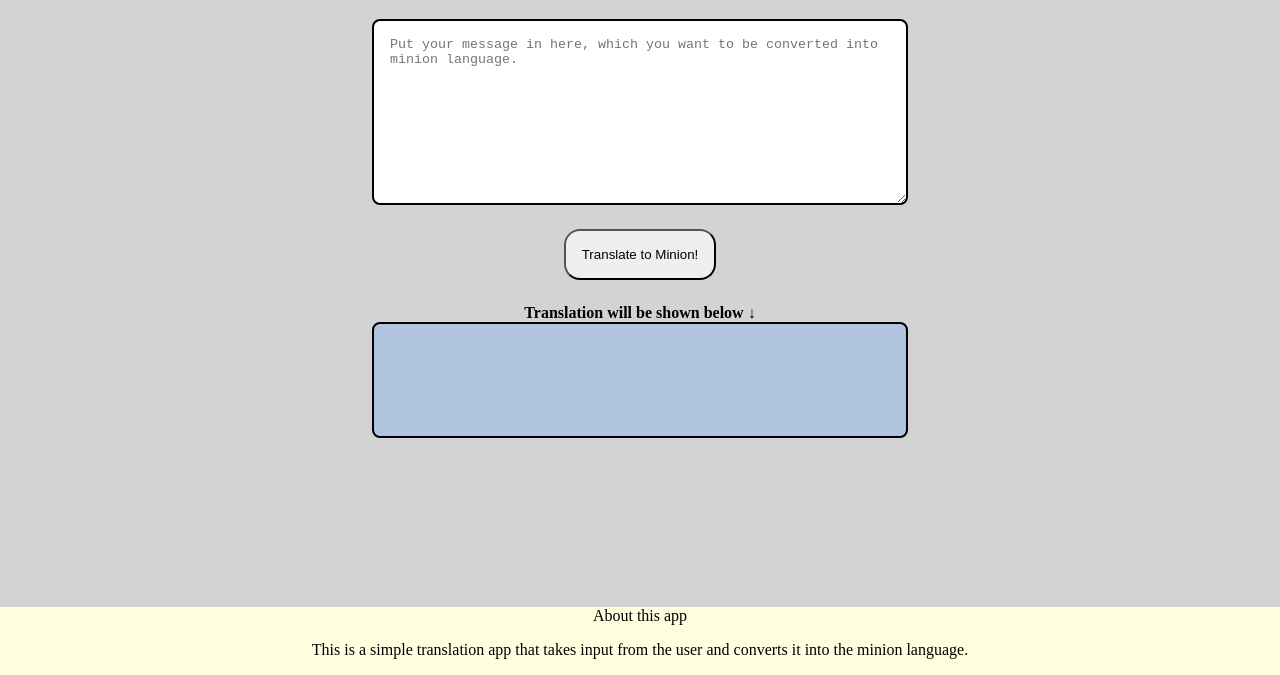
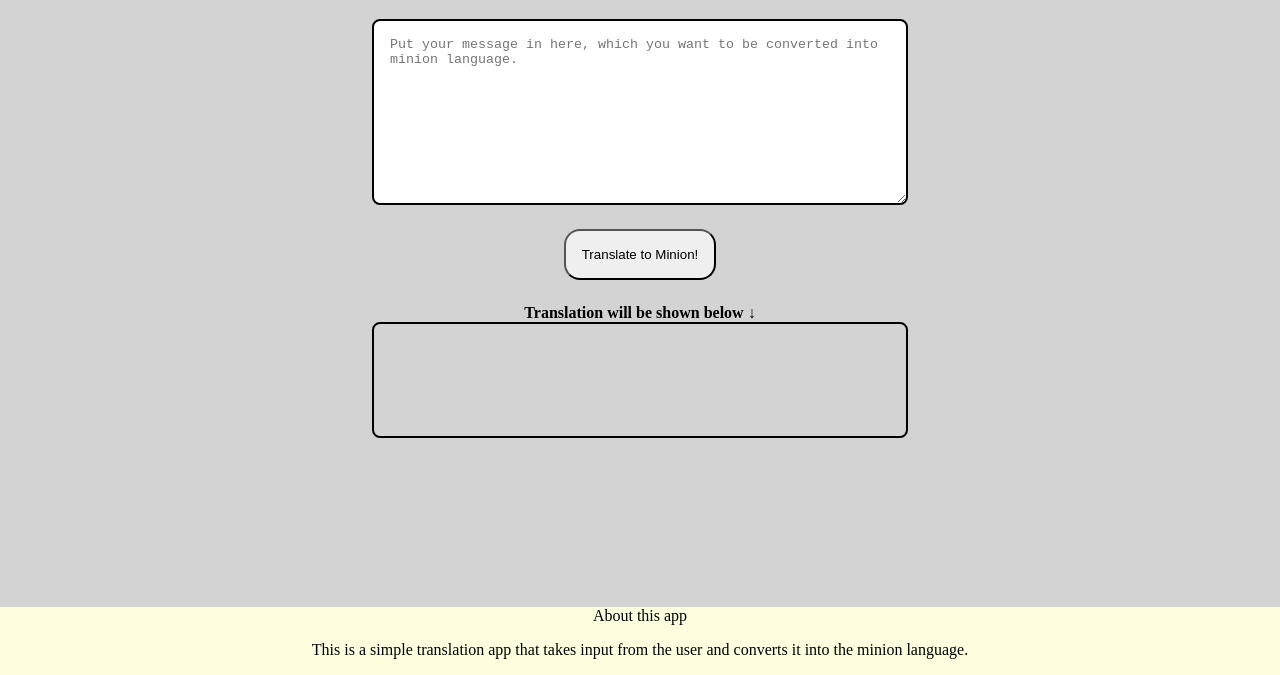
Before and after one commit to GauravDe-git/Minion-Translation-App, a plain HTML site: page index.html in a window 1280 px wide. Shown: the part 125-800 px from the top of the page. Drawn offline with Linux system fonts and the light colour scheme.

Commit message:
fix bg color

```diff
--- a/styles.css
+++ b/styles.css
@@ -34,7 +34,6 @@ body{
   border: 2px solid black;
   border-radius: 0.5rem;
   font-size: 1.1rem;
-  background-color:lightsteelblue;
 }
 
 #btn-translate{
```
